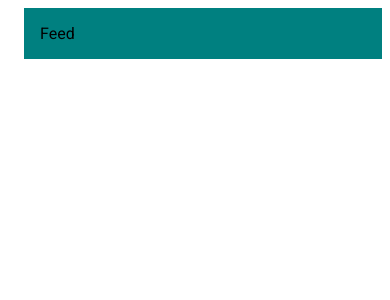
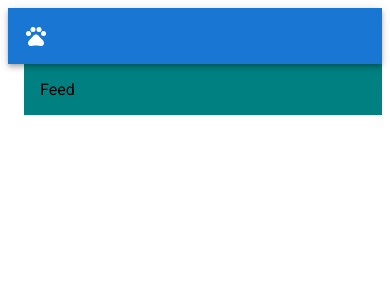
Before and after one commit to iota-unum/mui-tutorial, a React (Create React App) app: page / in a window 390 px wide. Shown: the top 300 px of the page. Built offline with nearby package versions, Linux system fonts and the light colour scheme.

Commit message:
feat: logo responsive

```diff
--- a/package.json
+++ b/package.json
@@ -5,6 +5,7 @@
   "dependencies": {
     "@emotion/react": "^11.9.0",
     "@emotion/styled": "^11.8.1",
+    "@mui/icons-material": "^5.6.2",
     "@mui/material": "^5.6.3",
     "@testing-library/jest-dom": "^5.16.4",
     "@testing-library/react": "^13.1.1",
--- a/src/App.js
+++ b/src/App.js
@@ -11,7 +11,7 @@
   return (
     <div className='App'>
       <Box>
-      {/* <Navbar></Navbar> */}
+      <Navbar></Navbar>
         <Stack direction='row' spacing={2} justifyContent='space-between'>
 
       <Sidebar></Sidebar>
--- a/src/components/Navbar.jsx
+++ b/src/components/Navbar.jsx
@@ -1,9 +1,21 @@
-import React from 'react'
-
+import { AppBar, styled, Toolbar, Typography } from '@mui/material';
+import React from 'react';
+import PetsIcon from '@mui/icons-material/Pets';
+const StyledToolbar = styled(Toolbar)({
+  display: 'flex',
+  justifyContent: 'space-between',
+});
 const Navbar = () => {
   return (
-    <div>Navbar</div>
-  )
-}
+    <AppBar position='sticky'>
+      <StyledToolbar>
+        <Typography variant='h6' sx={{ display: { xs: 'none', sm: 'block' } }}>
+          LAMA DEV
+        </Typography>
+        <PetsIcon sx={{ display: { xs: 'block', sm: 'none' } }}></PetsIcon>
+      </StyledToolbar>
+    </AppBar>
+  );
+};
 
-export default Navbar
+export default Navbar;
--- a/src/index.js
+++ b/src/index.js
@@ -7,13 +7,11 @@
 
 const root = ReactDOM.createRoot(document.getElementById('root'));
 root.render(
-<ThemeProvider theme={theme}>
 
   <React.StrictMode>
     <App />
   </React.StrictMode>
 
-</ThemeProvider>
 
 );
 
```
Also changed, not shown: 1 other file (tests, documents, lock files or other folders).
